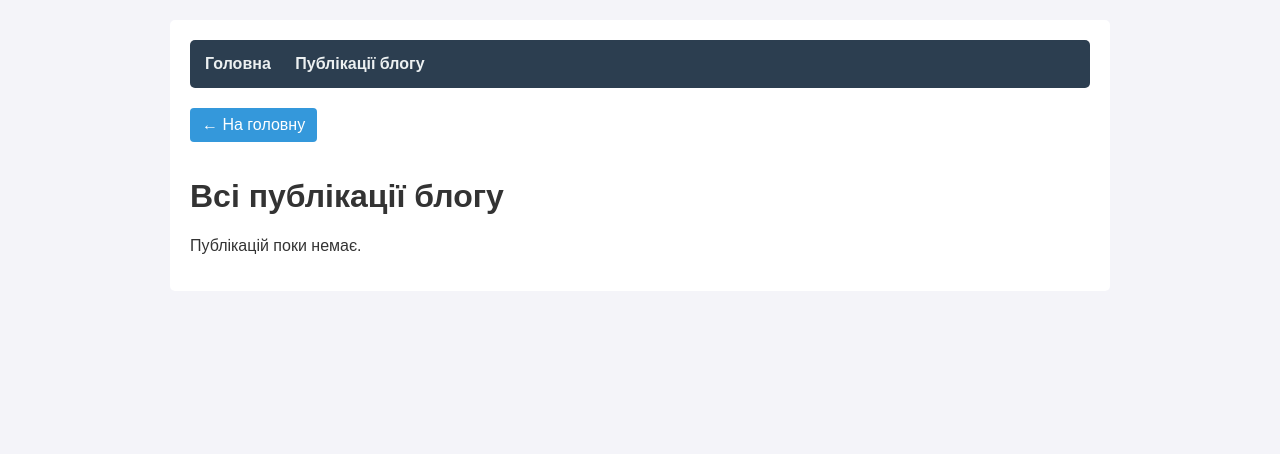
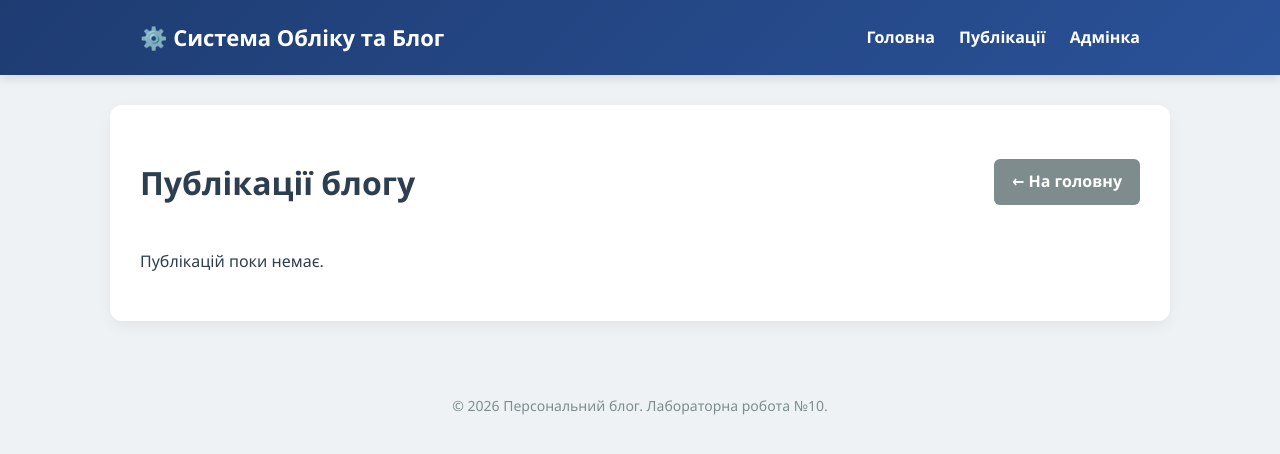
Before and after one commit to rudnikvg25-hue/django-inventory-lab7, a Django app: page /posts/ in a window 1280 px wide. Shown: the top 454 px of the page. Run offline with Django 4.2, Linux system fonts and the light colour scheme; data that the repository does not hold is empty.

Commit message:
Completed Lab 10: modernized frontend styles, layout, and finalized content

```diff
--- a/inventory/templates/inventory/post_list.html
+++ b/inventory/templates/inventory/post_list.html
@@ -1,19 +1,26 @@
 {% extends 'base.html' %}
 
-{% block title %}Список публікацій{% endblock %}
+{% block title %}Всі публікації{% endblock %}
 
 {% block content %}
-<a href="{% url 'home' %}" class="btn-back">← На головну</a>
-<h1>Всі публікації блогу</h1>
+<div style="display: flex; justify-content: space-between; align-items: center; margin-bottom: 20px;">
+    <h1>Публікації блогу</h1>
+    <a href="{% url 'home' %}" class="btn btn-secondary">← На головну</a>
+</div>
 
 {% for post in posts %}
-    <div class="card">
-        <h2><a href="{% url 'post_detail' post.pk %}">{{ post.title }}</a></h2>
-        <p><strong>Категорія:</strong> {{ post.category.name }} | <strong>Дата:</strong> {{ post.created_at|date:"d.m.Y H:i" }}</p>
-        <p>{{ post.content|truncatewords:20 }}</p>
+    <div class="post-card">
+        <h2 class="post-title"><a href="{% url 'post_detail' post.pk %}">{{ post.title }}</a></h2>
+        <div class="post-meta">
+            🏷️ <strong>Категорія:</strong> {{ post.category.name }} | 📅 <strong>Дата:</strong> {{ post.created_at|date:"d.m.Y H:i" }}
+        </div>
+
         {% if post.image %}
-            <img src="{{ post.image.url }}" class="post-img" alt="{{ post.title }}" style="max-height: 150px;">
+            <img src="{{ post.image.url }}" class="post-img" alt="{{ post.title }}" style="max-height: 220px;">
         {% endif %}
+
+        <p>{{ post.content|truncatewords:25 }}</p>
+        <a href="{% url 'post_detail' post.pk %}" class="btn">Читати повністю →</a>
     </div>
 {% empty %}
     <p>Публікацій поки немає.</p>
--- a/templates/base.html
+++ b/templates/base.html
@@ -2,26 +2,161 @@
 <html lang="uk">
 <head>
     <meta charset="UTF-8">
-    <title>{% block title %}Облік та Блог{% endblock %}</title>
+    <meta name="viewport" content="width=device-width, initial-scale=1.0">
+    <title>{% block title %}Персональний Блог{% endblock %}</title>
     <style>
-        body { font-family: Arial, sans-serif; margin: 20px; background-color: #f4f4f9; color: #333; }
-        nav { background-color: #2c3e50; padding: 15px; border-radius: 5px; margin-bottom: 20px; }
-        nav a { color: #ecf0f1; margin-right: 20px; text-decoration: none; font-weight: bold; }
-        nav a:hover { text-decoration: underline; }
-        .container { max-width: 900px; margin: auto; background: white; padding: 20px; border-radius: 5px; }
-        .card { border: 1px solid #ddd; padding: 15px; margin-bottom: 15px; border-radius: 5px; }
-        .btn-back { display: inline-block; margin-bottom: 15px; padding: 8px 12px; background: #3498db; color: white; text-decoration: none; border-radius: 4px; }
-        .post-img { max-width: 100%; height: auto; border-radius: 5px; margin-top: 10px; }
+        /* Основний фон та шрифти */
+        body {
+            font-family: 'Segoe UI', Tahoma, Geneva, Verdana, sans-serif;
+            background-color: #eef2f5;
+            color: #2c3e50;
+            margin: 0;
+            padding: 0;
+            line-height: 1.6;
+        }
+
+        /* Шапка та навігація */
+        header {
+            background: linear-gradient(135deg, #1e3c72, #2a5298);
+            color: white;
+            padding: 20px 0;
+            box-shadow: 0 4px 10px rgba(0,0,0,0.1);
+        }
+
+        .nav-container {
+            max-width: 1000px;
+            margin: 0 auto;
+            display: flex;
+            justify-content: space-between;
+            align-items: center;
+            padding: 0 20px;
+        }
+
+        .logo {
+            font-size: 22px;
+            font-weight: bold;
+            color: #ffffff;
+            text-decoration: none;
+        }
+
+        nav a {
+            color: #ffffff;
+            text-decoration: none;
+            margin-left: 20px;
+            font-weight: 600;
+            transition: color 0.3s;
+        }
+
+        nav a:hover {
+            color: #f1c40f;
+        }
+
+        /* Основний контейнер */
+        .main-container {
+            max-width: 1000px;
+            margin: 30px auto;
+            background: #ffffff;
+            padding: 30px;
+            border-radius: 12px;
+            box-shadow: 0 5px 15px rgba(0,0,0,0.05);
+        }
+
+        /* Картки публікацій */
+        .post-card {
+            border: 1px solid #e1e8ed;
+            border-radius: 10px;
+            padding: 20px;
+            margin-bottom: 25px;
+            background: #ffffff;
+            transition: transform 0.2s, box-shadow 0.2s;
+        }
+
+        .post-card:hover {
+            transform: translateY(-3px);
+            box-shadow: 0 8px 20px rgba(0,0,0,0.1);
+        }
+
+        .post-title {
+            margin-top: 0;
+            color: #1e3c72;
+        }
+
+        .post-title a {
+            color: inherit;
+            text-decoration: none;
+        }
+
+        .post-meta {
+            font-size: 14px;
+            color: #7f8c8d;
+            margin-bottom: 15px;
+        }
+
+        /* Оформлення зображень */
+        .post-img {
+            max-width: 100%;
+            height: auto;
+            max-height: 400px;
+            border-radius: 8px;
+            object-fit: cover;
+            display: block;
+            margin: 15px 0;
+            box-shadow: 0 4px 8px rgba(0,0,0,0.1);
+        }
+
+        /* Кнопки та посилання */
+        .btn {
+            display: inline-block;
+            padding: 10px 18px;
+            background-color: #3498db;
+            color: white;
+            text-decoration: none;
+            border-radius: 6px;
+            font-weight: 600;
+            transition: background-color 0.3s;
+        }
+
+        .btn:hover {
+            background-color: #2980b9;
+        }
+
+        .btn-secondary {
+            background-color: #7f8c8d;
+        }
+
+        .btn-secondary:hover {
+            background-color: #95a5a6;
+        }
+
+        /* Футер */
+        footer {
+            text-align: center;
+            padding: 20px;
+            margin-top: 40px;
+            color: #7f8c8d;
+            font-size: 14px;
+        }
     </style>
 </head>
 <body>
-    <div class="container">
-        <nav>
-            <a href="{% url 'home' %}">Головна</a>
-            <a href="{% url 'post_list' %}">Публікації блогу</a>
-        </nav>
+    <header>
+        <div class="nav-container">
+            <a href="{% url 'home' %}" class="logo">⚙️ Система Обліку та Блог</a>
+            <nav>
+                <a href="{% url 'home' %}">Головна</a>
+                <a href="{% url 'post_list' %}">Публікації</a>
+                <a href="/admin/" target="_blank">Адмінка</a>
+            </nav>
+        </div>
+    </header>
+
+    <div class="main-container">
         {% block content %}
         {% endblock %}
     </div>
+
+    <footer>
+        <p>&copy; 2026 Персональний блог. Лабораторна робота №10.</p>
+    </footer>
 </body>
 </html>
```
Also changed, not shown: inventory/templates/inventory/post_detail.html (+12 -5 lines).
